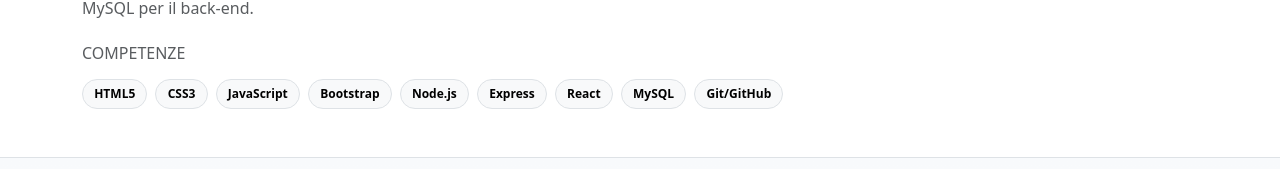
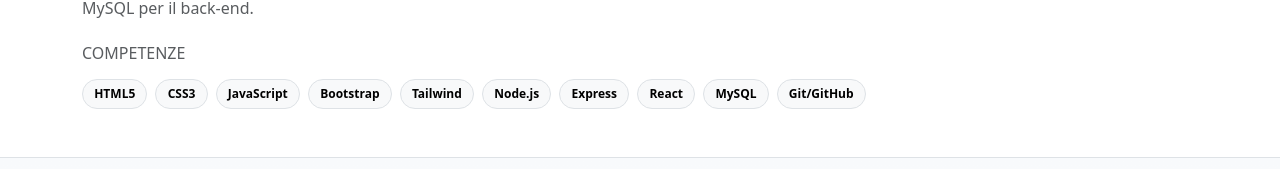
Before and after one commit to Steopa2001/portfolio-Moraru, a React (Vite) app in the folder portfolio-moraru/: page / in a window 1280 px wide. Shown: the part 765-934 px from the top of the page. Built offline with nearby package versions, Linux system fonts and the light colour scheme.

Commit message:
[update] add Tailwind to skills list

```diff
--- a/portfolio-moraru/src/pages/Homepage.jsx
+++ b/portfolio-moraru/src/pages/Homepage.jsx
@@ -80,6 +80,7 @@
                 "CSS3",
                 "JavaScript",
                 "Bootstrap",
+                "Tailwind",
                 "Node.js",
                 "Express",
                 "React",
```
